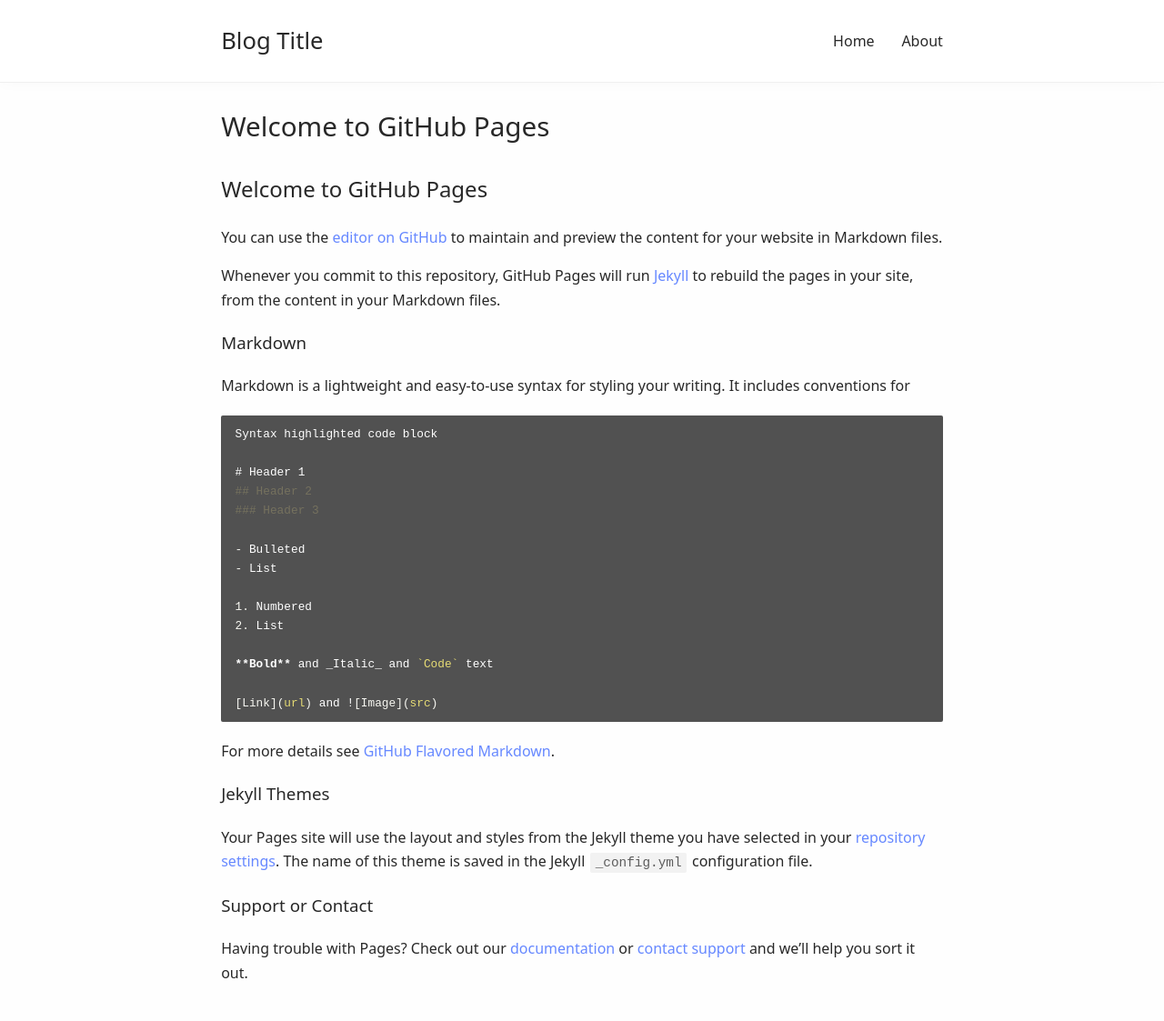
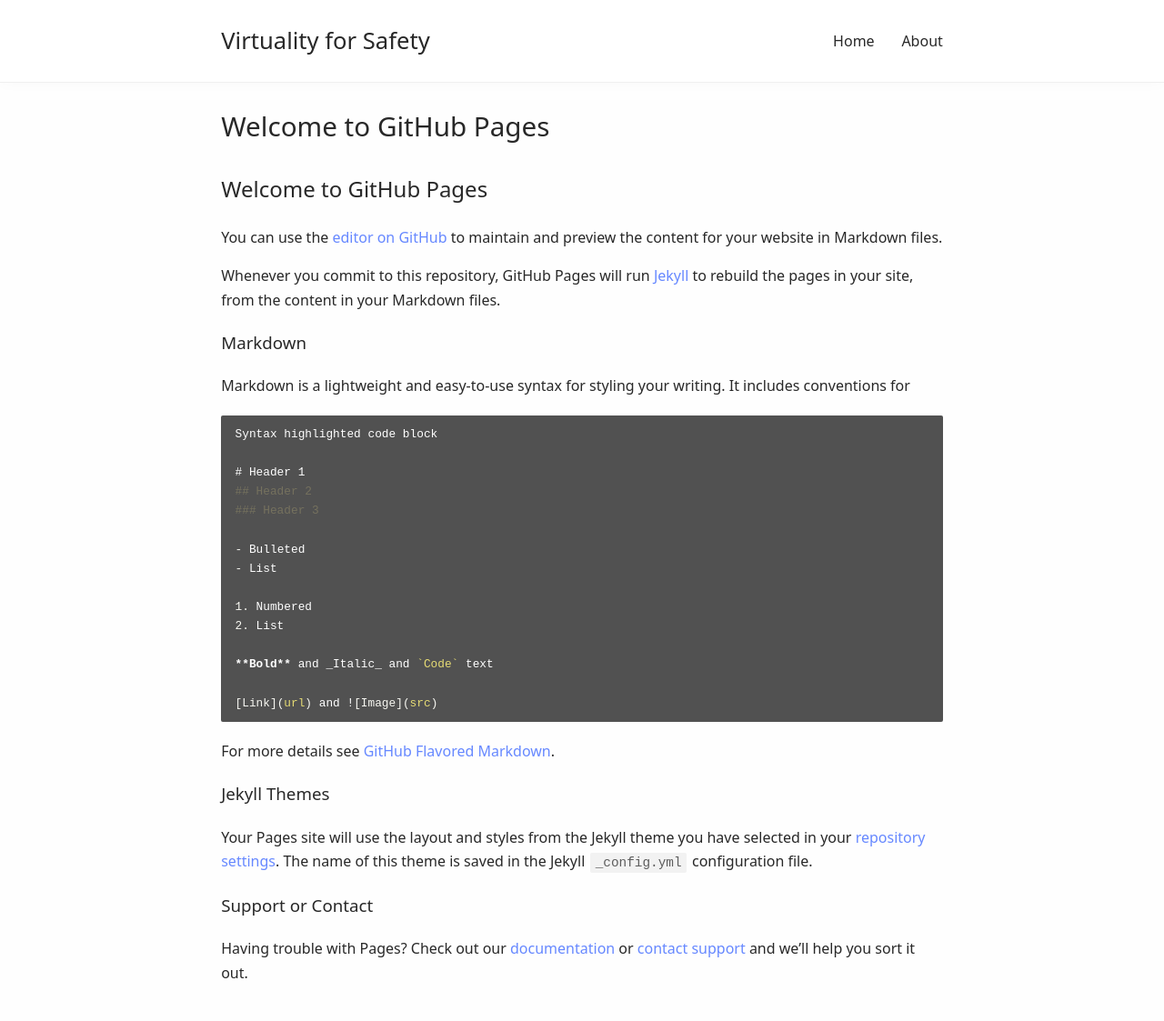
Before and after one commit to VirtualityForSafety/VirtualityForSafety.github.io, a Jekyll site: the page built from index.md, in a window 1280 px wide. Shown: the whole page at 91% size. Built offline with Jekyll 4.4.1, drawn with Linux system fonts in a browser that asks for light colours; our own code applies the rules of GitHub Pages for plain Markdown files.

Commit message:
Update _config.yml

```diff
--- a/_config.yml
+++ b/_config.yml
@@ -1,6 +1,6 @@
-title: "Blog Title"
-author: "Blog Author"
-description: "Really cool blog about ... something"
+title: "Virtuality for Safety"
+author: "Jinki Jung"
+description: "International collaborative research group on safety with Virtual and Augmented Reality"
 lang: "en"
 
 # Page settings
```
